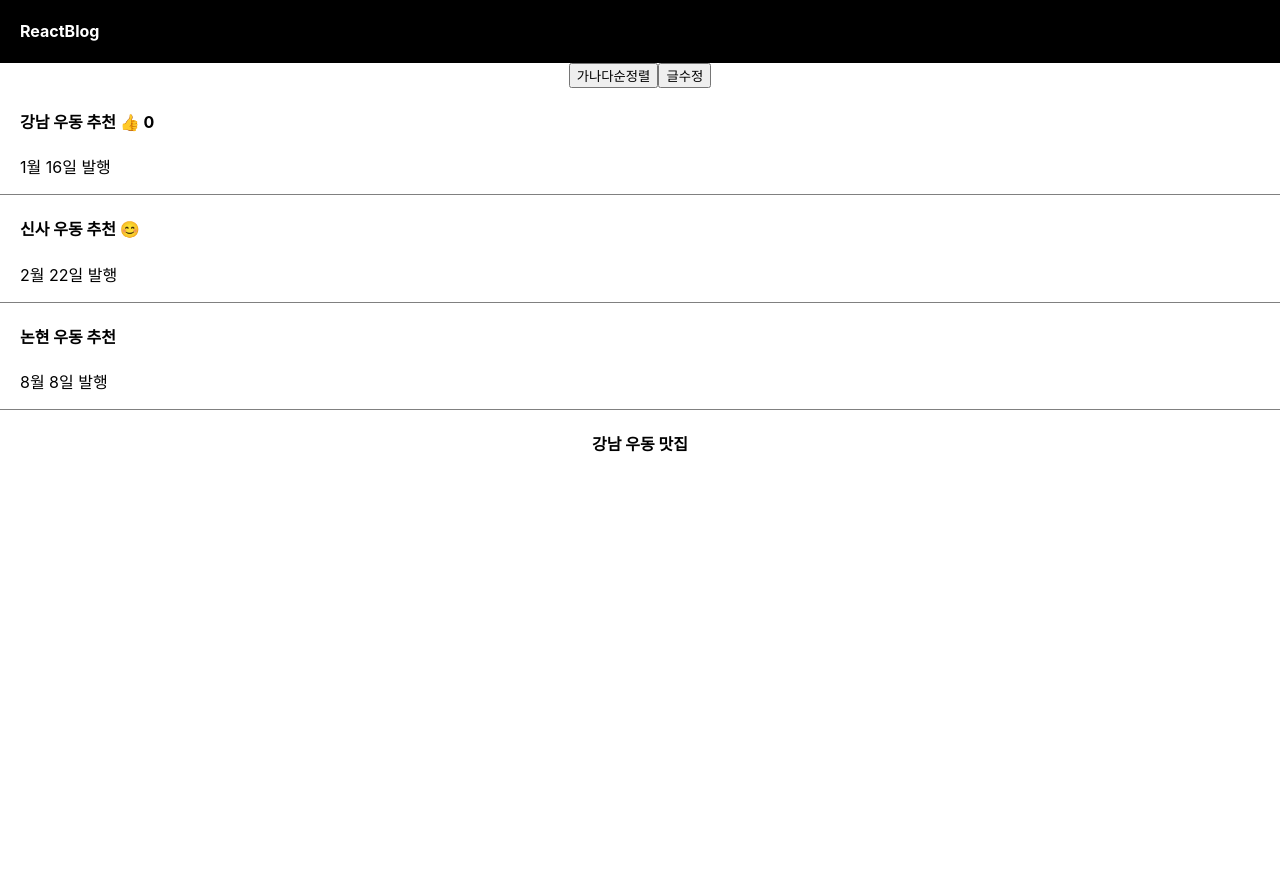
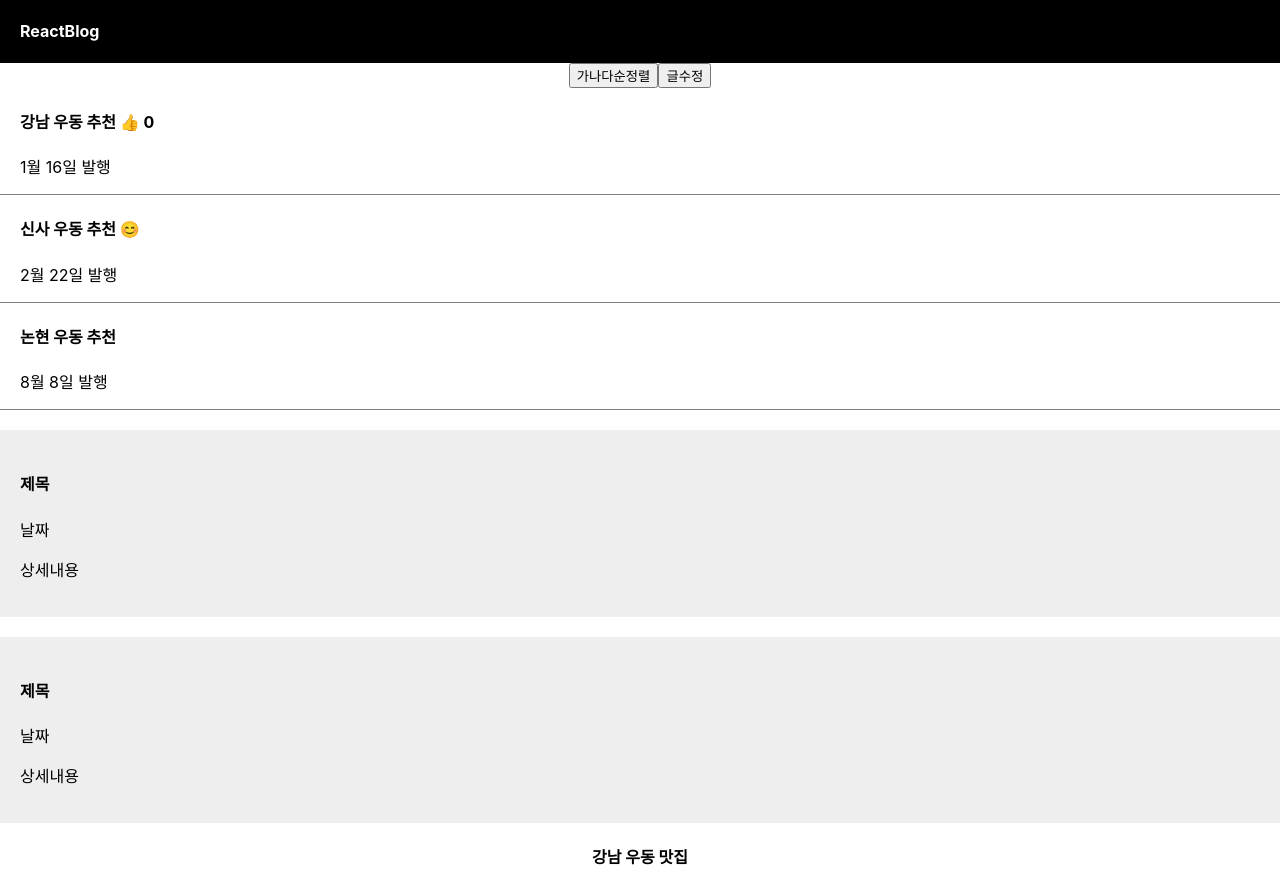
Before and after one commit to leesha-hub/react-Practice, a React (Create React App) app in the folder blog/: page / in a window 1280 px wide. Before the commit the page ends 800 px from the top, so only its background shows below. Built offline with nearby package versions, Linux system fonts and the light colour scheme.

Commit message:
leesson 6 component

```diff
--- a/blog/src/App.css
+++ b/blog/src/App.css
@@ -9,6 +9,13 @@
   padding-left: 20px;
   text-align: left;
   border-bottom: 1px solid grey;
+}
+
+.modal {
+  margin-top: 20px;
+  padding: 20px;
+  background: #eee;
+  text-align: left;
 }
 
 .black-nav {
--- a/blog/src/App.js
+++ b/blog/src/App.js
@@ -47,9 +47,30 @@
         <h4>{글제목[2]}</h4>
         <p>8월 8일 발행</p>
       </div>
+
+      <Modal></Modal>
+
+      <Modal/>
+
      <h4>{post}</h4>
     </div>
   );
 }
 
+// 1. let Modal = () => {} 도 가능
+
+// 2. function 방법
+function Modal() {
+  return (
+   /* <> */
+      <div className="modal">
+      <h4>제목</h4>
+      <p>날짜</p>
+      <p>상세내용</p>
+      </div>
+      /* <div></div>
+    </> */
+  )
+}
+
 export default App;
```
